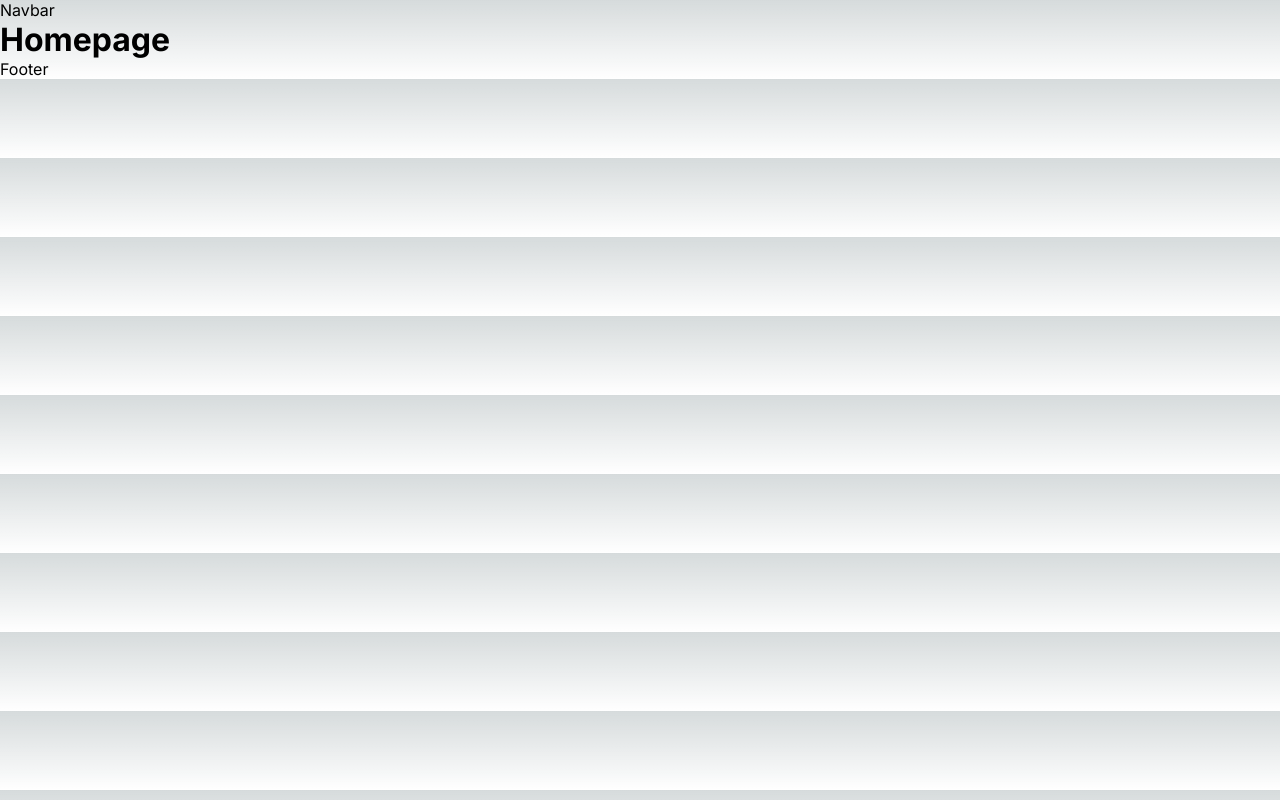
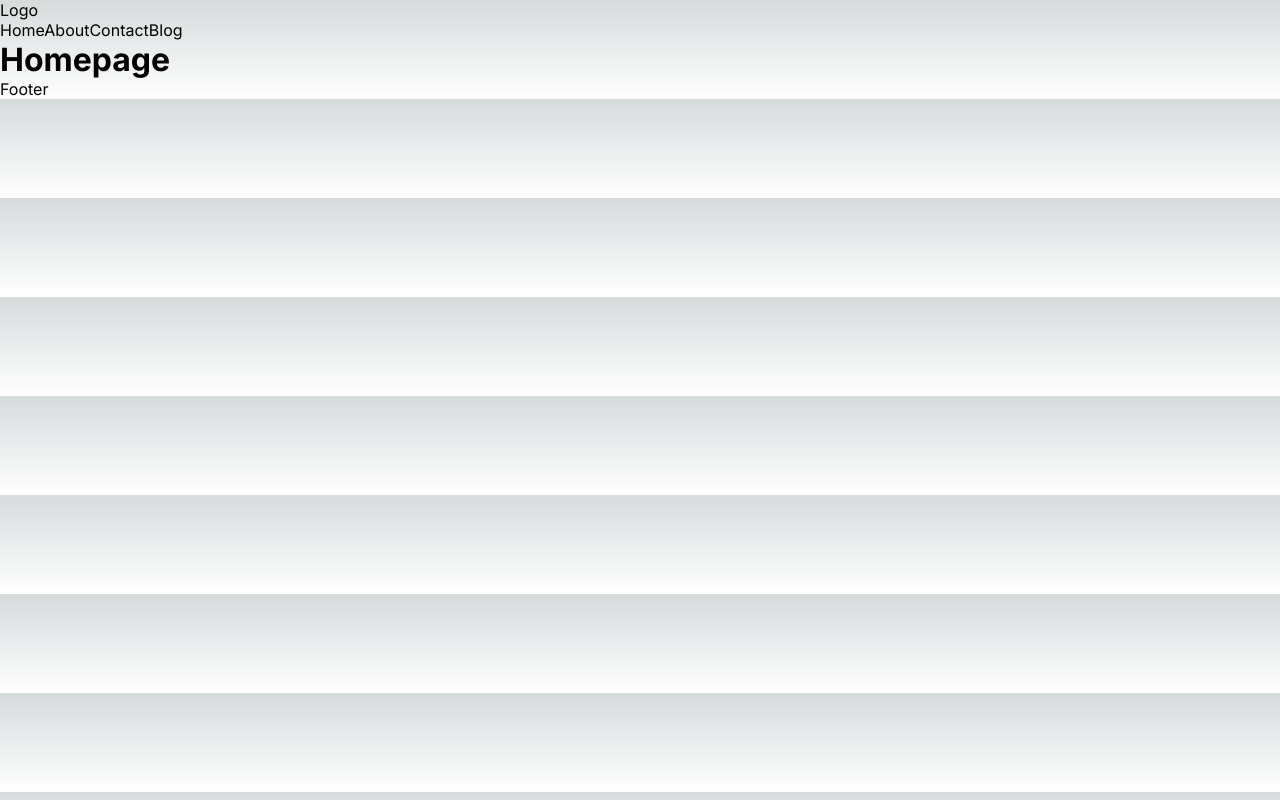
Before and after one commit to christer-miroy/nextjs-tutorial, a Next.js app: page / in a window 1280 px wide. Built offline with nearby package versions, Linux system fonts and the light colour scheme.

Commit message:
add loading effect

```diff
--- /dev/null
+++ b/src/app/loading.jsx
@@ -0,0 +1,6 @@
+const Loading = () => {
+  return (
+    <div>Loading</div>
+  )
+}
+export default Loading
--- a/src/components/navbar/Navbar.jsx
+++ b/src/components/navbar/Navbar.jsx
@@ -1,6 +1,13 @@
+import Links from "./links/Links"
+
 const Navbar = () => {
   return (
-    <div>Navbar</div>
+    <div>
+      <div>Logo</div>
+      <div>
+        <Links />
+      </div>
+    </div>
   )
 }
 export default Navbar
--- /dev/null
+++ b/src/components/navbar/links/Links.jsx
@@ -0,0 +1,32 @@
+import Link from "next/link"
+
+const Links = () => {
+    const links = [
+        {
+            title: "Home",
+            path: "/"
+        },
+        {
+            title: "About",
+            path: "/about"
+        },
+        {
+            title: "Contact",
+            path: "/contact"
+        },
+        {
+            title: "Blog",
+            path: "/blog"
+        }
+    ]
+  return (
+    <div>
+        {
+            links.map((link) => (
+                <Link href={link.path} key={link.title}>{link.title}</Link>
+            ))
+        }
+    </div>
+  )
+}
+export default Links
```
